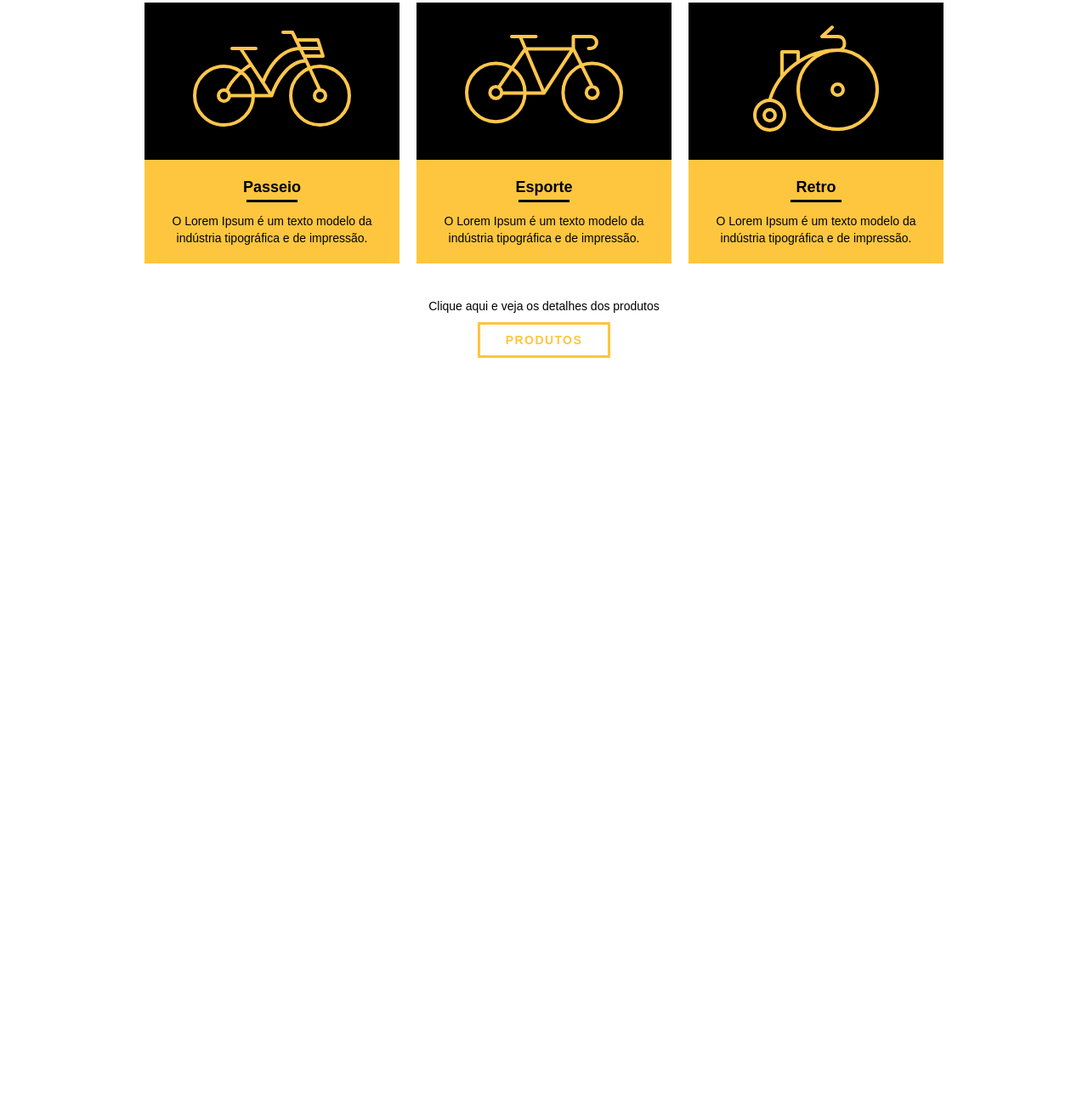
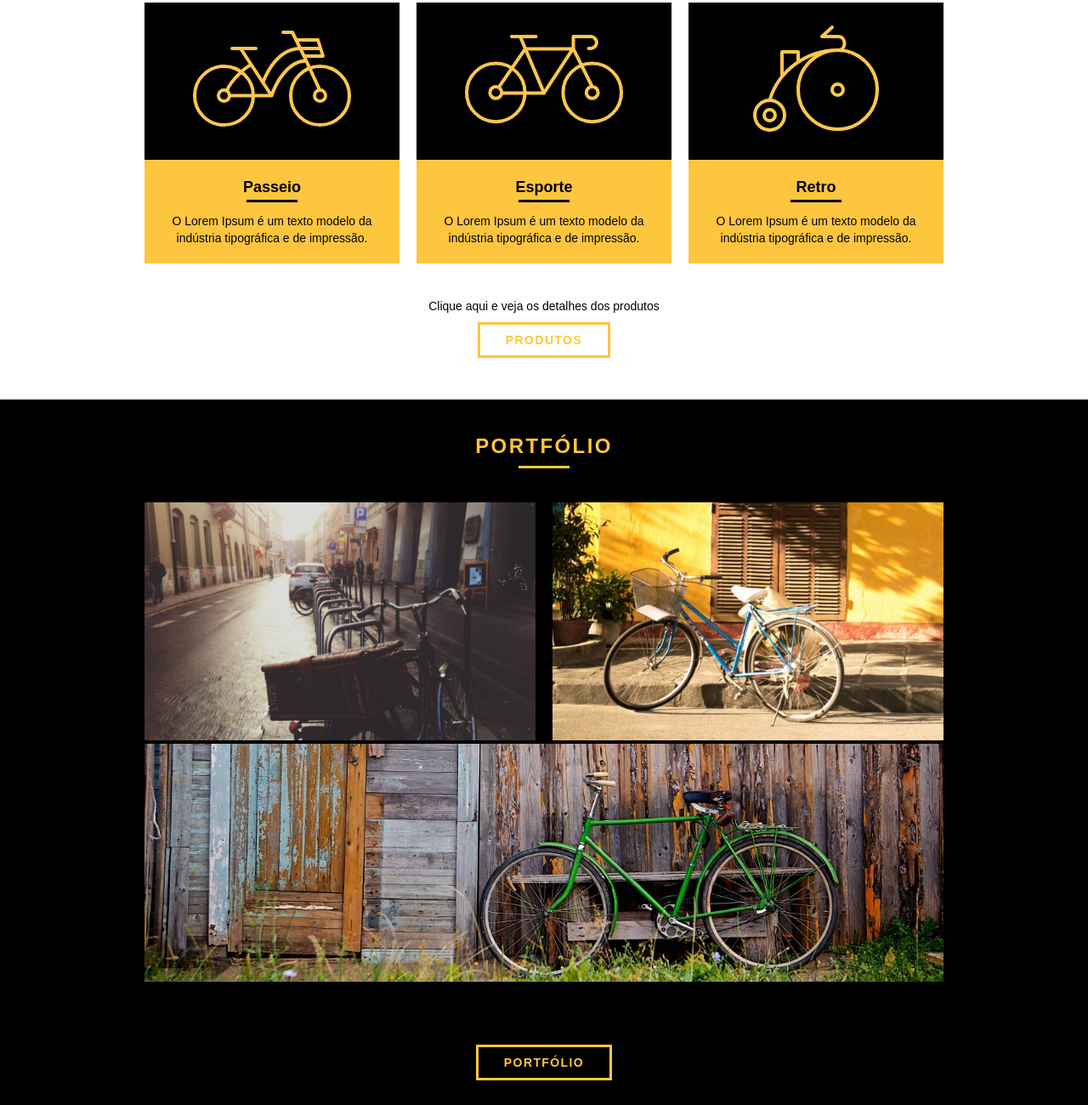
Before and after one commit to MilenaCarecho/Bikcraft, a plain HTML site: page planejamento/web/index.html in a window 1280 px wide. Shown: the part 614-1914 px from the top of the page at 85% size. Before the commit the page ends 1084 px from the top, so only its background shows below. Drawn offline with Linux system fonts and the light colour scheme.

Commit message:
portfolio

```diff
--- a/planejamento/web/css/style.css
+++ b/planejamento/web/css/style.css
@@ -134,19 +134,19 @@ p {
   padding: 60px 0;
 }
 
-.produtos_lista li{
+.produtos_lista li {
   background: #fec63e;
   text-align: center;
 }
 
-.produtos_lista li h3{
+.produtos_lista li h3 {
   font-weight: bold;
   font-size: 18px;
   line-height: 25px;
-  margin-top:   20px;
+  margin-top: 20px;
 }
 
-.produtos_lista li h3:after{
+.produtos_lista li h3:after {
   content: "";
   display: block;
   width: 60px;
@@ -155,23 +155,42 @@ p {
   margin: 2px auto;
 }
 
-.produtos_lista li p{
+.produtos_lista li p {
   padding: 10px 20px 20px 20px;
 }
 
-.produtos_icone{
+.produtos_icone {
   background: #000;
   padding: 20px;
   text-transform: uppercase;
-  letter-spacing: .1em;
+  letter-spacing: 0.1em;
 }
 
-.call{
+.call {
   padding-top: 40px;
   text-align: center;
   clear: both;
 }
 
-.call p{
+.call p {
   margin-bottom: 20px;
 }
+
+/* Portfolio */
+
+.portfolio {
+  width: 100%;
+  background-color: #000;
+  padding: 40px 0;
+}
+.portfolio .subtitulo {
+  color: #fec63e;
+}
+
+.portfolio .subtitulo::after {
+  background-color: #fec63e;
+}
+
+.portfolio_itens:last-child {
+  margin-top: 20px;
+}
--- a/planejamento/web/index.html
+++ b/planejamento/web/index.html
@@ -72,6 +72,24 @@
 			<a href="produtos.html" class="btn btn-preto">Produtos</a>
 		</div>
 	</section>
+
+	<!-- Fecha produtos -->
+
+	<section class="portfolio">
+		<div class="container">
+			<h2 class="subtitulo">Portfólio</h2>
+			<ul class="portfolio_itens">
+				<li class="grid-8"><img src="img/portfolio/retro.jpg" alt="Bicicleta Retro"></li>
+				<li class="grid-8"><img src="img/portfolio/passeio.jpg" alt="Bicicleta Passeio"></li>
+				<li class="grid-16"><img src="img/portfolio/esporte.jpg" alt="Bicicleta Esporte"></li>
+				<div class="call">
+					<p>Conheça mais nosso portfolio</p>
+					<a href="portfolio.html" class="btn">Portfólio</a>
+				</div>
+			</ul>
+
+		</div>
+	</section>
 </body>
 
 </html>
```
Lines whose indentation alone changed are shown as unchanged.
